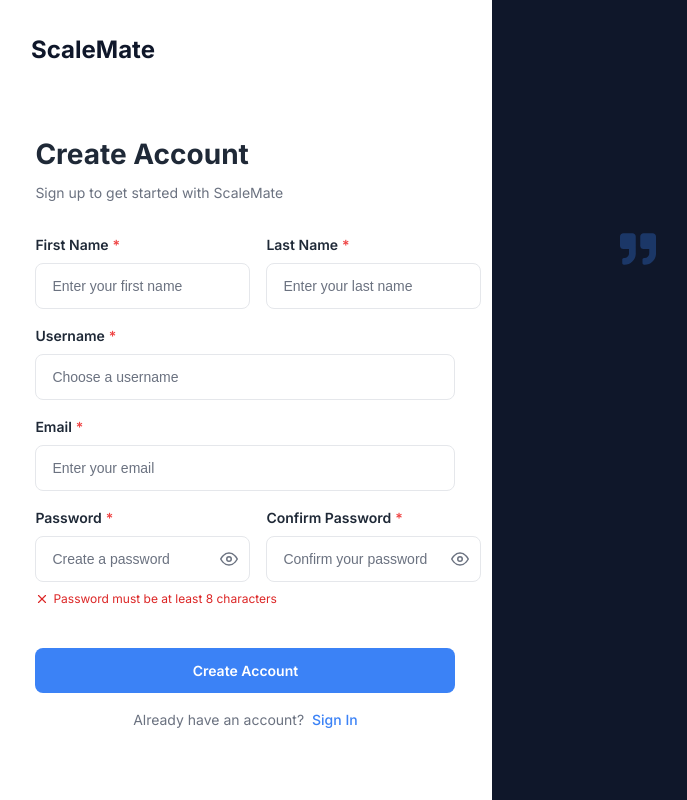
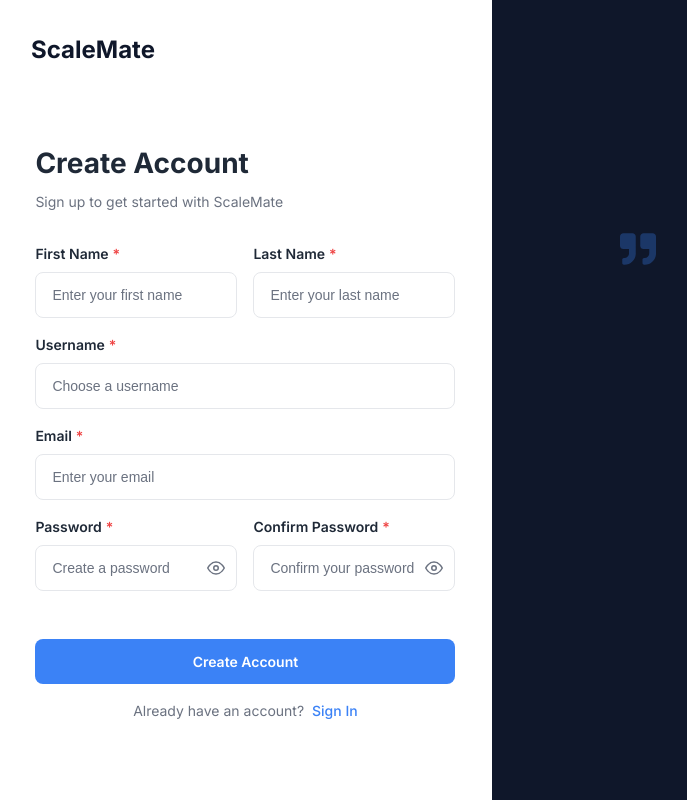
Before and after one commit to shoreagents/ScaleMate-2025, a Next.js app: page /signup in a window 1280 px wide. Shown: the whole page, without its empty margins (1-688 px from the left). Built offline with nearby package versions, Linux system fonts and the light colour scheme.

Commit message:
fix signup

```diff
--- a/src/pages/signup.tsx
+++ b/src/pages/signup.tsx
@@ -154,6 +154,7 @@
   background: white;
   color: ${props => props.theme.colors.text.primary};
   transition: all 0.2s ease;
+  width: 100%;
 
   &:focus {
     outline: none;
@@ -859,10 +860,12 @@
                 <FormRow>
                   <FormGroup>
                     <PasswordHelperText>
-                      <HelperText style={{ color: formData.password.length >= 8 ? '#059669' : '#dc2626' }}>
-                        {formData.password.length >= 8 ? <FiCheck size={14} /> : <FiX size={14} />}
-                        {formData.password.length >= 8 ? 'Password length is valid' : 'Password must be at least 8 characters'}
-                      </HelperText>
+                      {formData.password && (
+                        <HelperText style={{ color: formData.password.length >= 8 ? '#059669' : '#dc2626' }}>
+                          {formData.password.length >= 8 ? <FiCheck size={14} /> : <FiX size={14} />}
+                          {formData.password.length >= 8 ? 'Password length is valid' : 'Password must be at least 8 characters'}
+                        </HelperText>
+                      )}
                       {formData.confirmPassword && (
                         passwordError ? (
                           <HelperText style={{ color: '#dc2626' }}>
```
